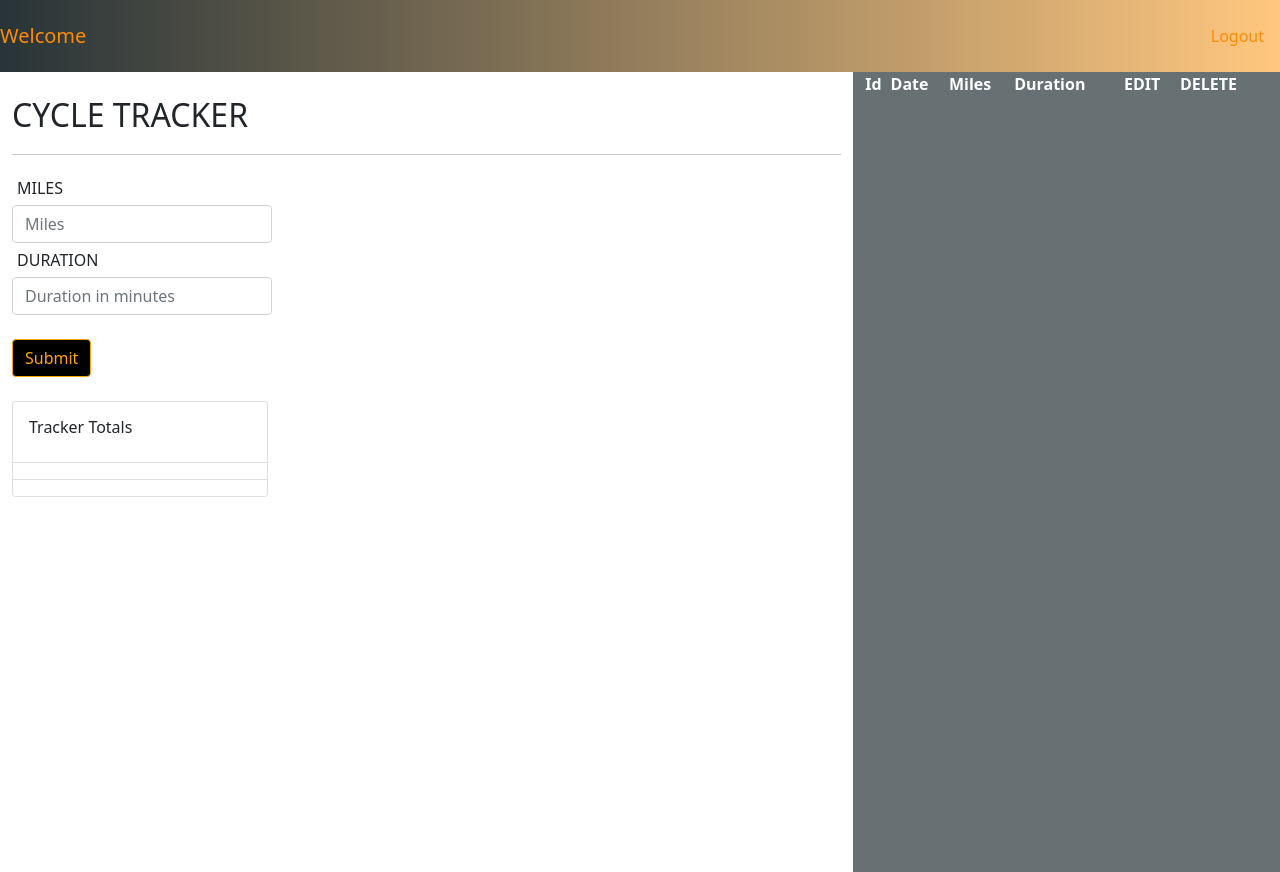
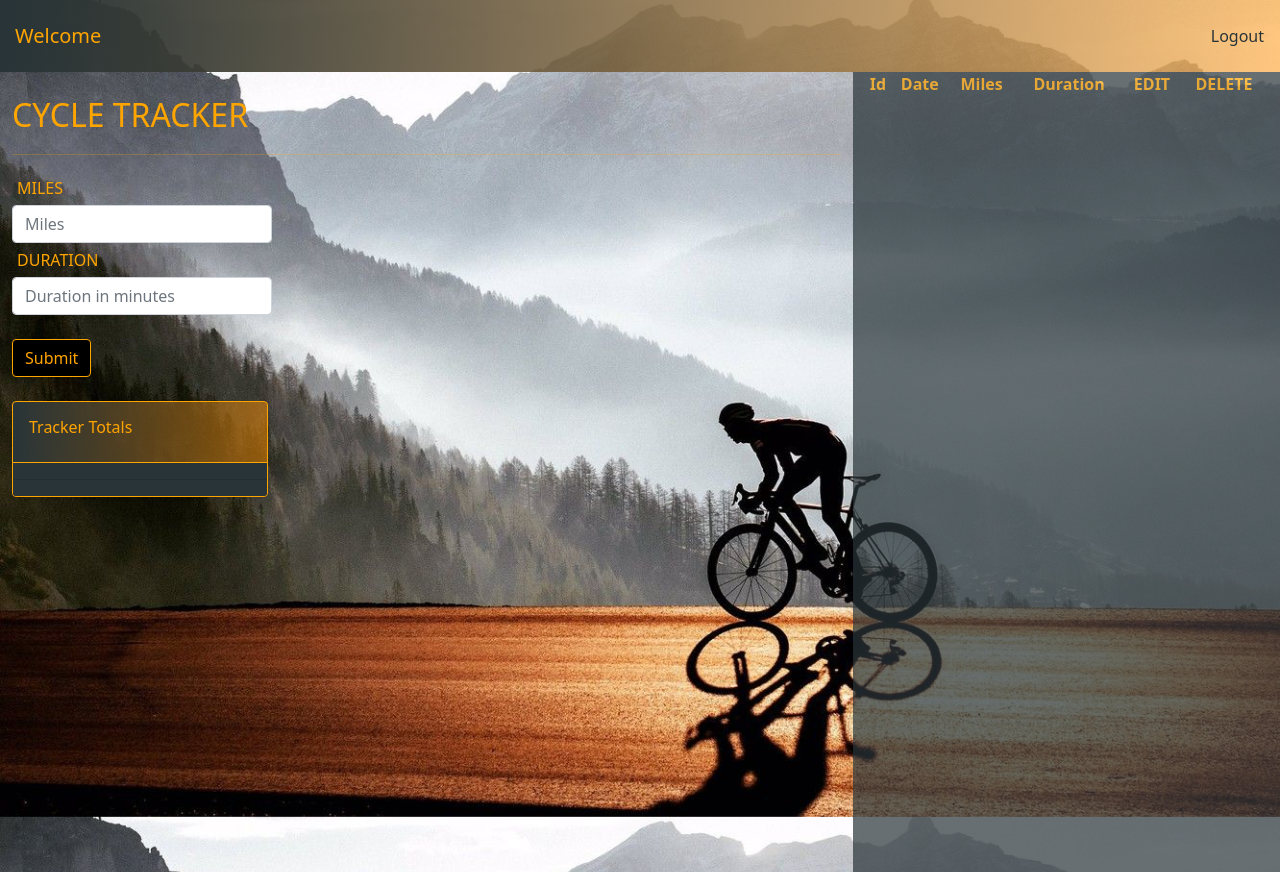
Before and after one commit to jpanakkal22/cycle_tracker, a website: page public/members.html in a window 1280 px wide. Drawn offline with nearby package versions, Linux system fonts and the light colour scheme; no server answers.

Commit message:
change background image tag, add additional styling

```diff
--- a/public/stylesheets/style.css
+++ b/public/stylesheets/style.css
@@ -1,6 +1,16 @@
 * {
   margin: 0;
   padding: 0;
+}
+
+body {
+  color: #FFA500;
+  background-image: url("../assets/img_bike.jpg");
+  background-position: center;
+  background-repeat: no-repeat;
+  background-size: cover;
+  background-attachment: fixed;
+  height: 100%;
 }
 
 /* Main row of members page */
@@ -17,13 +27,14 @@
 }
 
 /* Background of members page container */
-.bg2 {
+/* .bg2 {
   background-image: url("../assets/img_bike.jpg");
   background-position: center;
   background-repeat: no-repeat;
   background-size: cover;
-  height: 100vh;
-}
+  background-attachment: fixed;
+  height: 100%;
+} */
 
 /* Background of column containing table */
 .bg3 {
@@ -36,7 +47,6 @@
   background-color: #4d4c4f;
   opacity: 0.9;
   padding: 20px;
-  color: #ffa400;
 }
 
 h2 {
@@ -49,34 +59,46 @@ label {
 
 .btn-default {
   background-color: #000000;
-  color: #ffa400;
-  border-color: #ffa400;
+  color: #FFA500;
+  border-color: #FFA500;
 }
 
 .btn-default:hover {
   color: #ffffff;
 }
 
+a.navbar-brand {
+  color: #FFA500;
+  padding-left: 15px;
+}
+
 a {
-  color: #ff8c00;
+  color: rgb(40,52,56);
 }
 
 a:hover {
   color: #ffffff;
 }
 
-/* Navbar for members page */
-.navbar {
-  border-width: 0;
+/* Navbar and tracker totals card for members page */
+.navbar, .card {
   background: rgb(40,52,56);
   background: linear-gradient(90deg, rgba(40,52,56,1) 0%, rgba(255,144,0,0.5021358885351015) 100%);
 }
 
+.card {
+  border-width: 1px;
+  border-color: #FFA500;
+}
+
+.list-group-item {
+  background: rgb(40,52,56);
+}
+
 table {
   width: 100%;
-  color: white;
+  table-layout: auto;
 }
-
-td, .bi {
-  color: white;
+th, td {
+  text-align: center
 }
```
